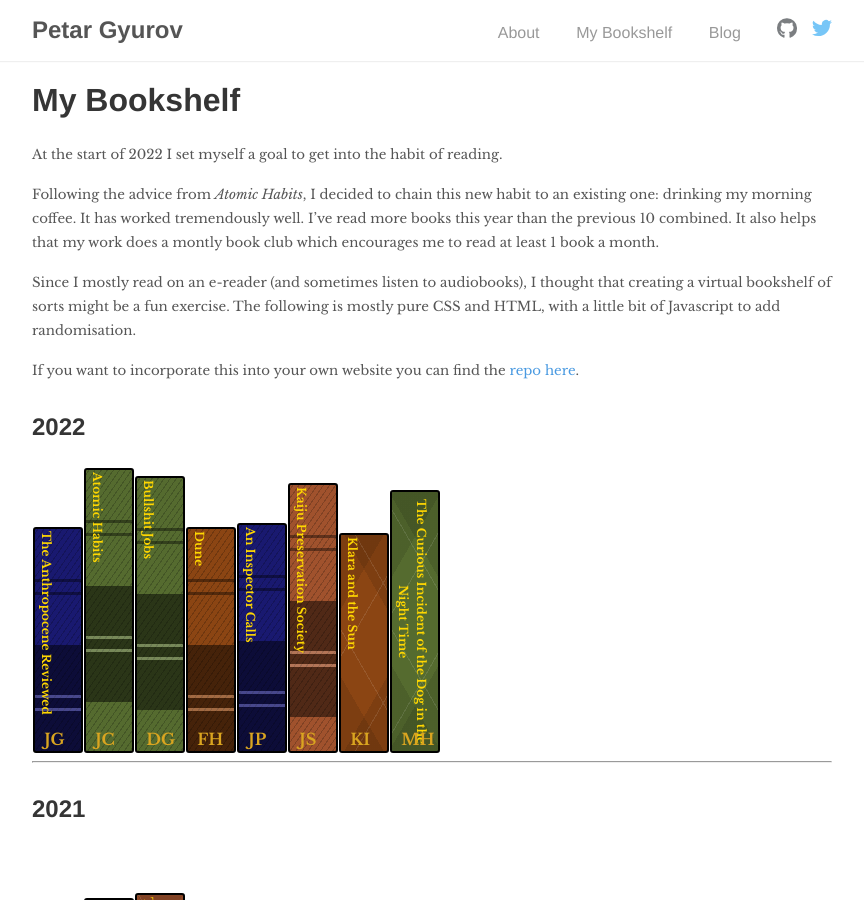
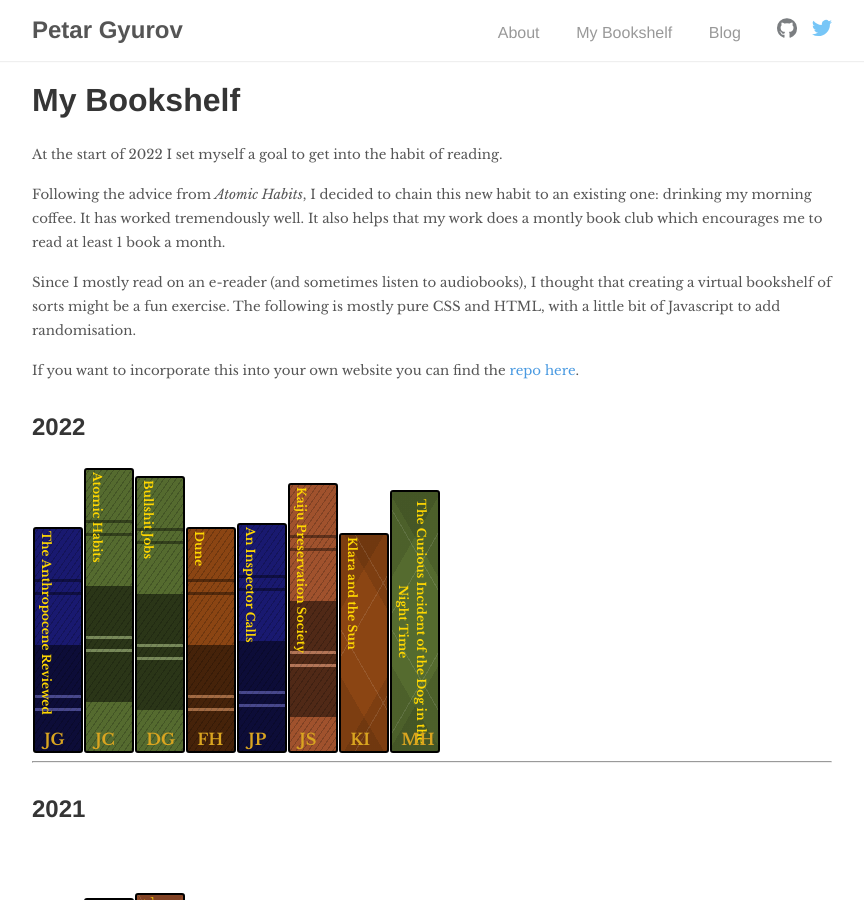
Before and after one commit to petargyurov/petargyurov.github.io, a Jekyll site: the page built from _pages/books.md, in a window 1280 px wide and 900 px high, cut to the strip 0-900 px from the top of the window. Shown: the whole strip, without its empty margins (208-1072 px from the left). Built offline with Jekyll 4.4.1, drawn with Linux system fonts in a browser that asks for light colours; grey boxes are pictures that could not be loaded.

Commit message:
Removed sentence about comparison to previous years

```diff
--- a/_pages/books.md
+++ b/_pages/books.md
@@ -11,7 +11,7 @@ At the start of 2022 I set myself a goal to get into the habit of reading.
 </small>
 
 <small>
-Following the advice from _Atomic Habits_, I decided to chain this new habit to an existing one: drinking my morning coffee. It has worked tremendously well. I've read more books this year than the previous 10 combined. It also helps that my work does a montly book club which encourages me to read at least 1 book a month.
+Following the advice from _Atomic Habits_, I decided to chain this new habit to an existing one: drinking my morning coffee. It has worked tremendously well. It also helps that my work does a montly book club which encourages me to read at least 1 book a month.
 </small>
 
 <small>
```
